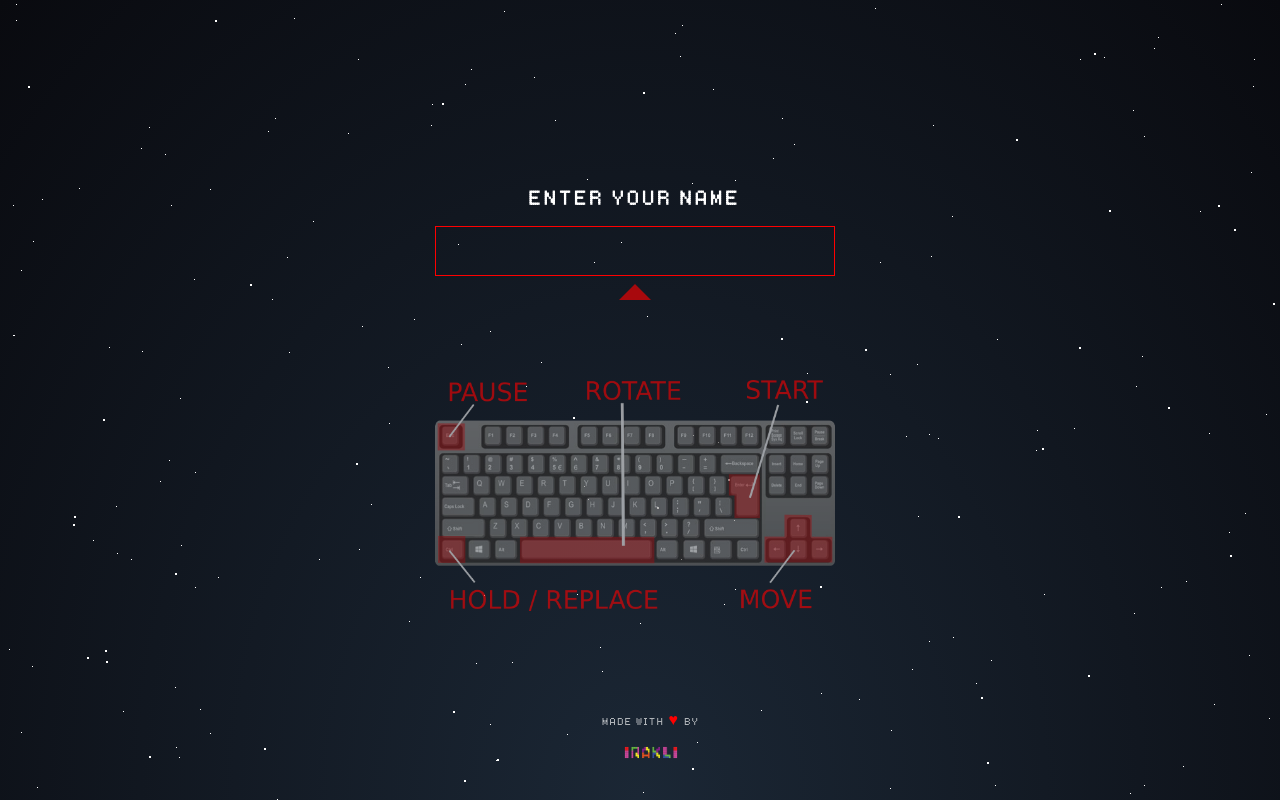
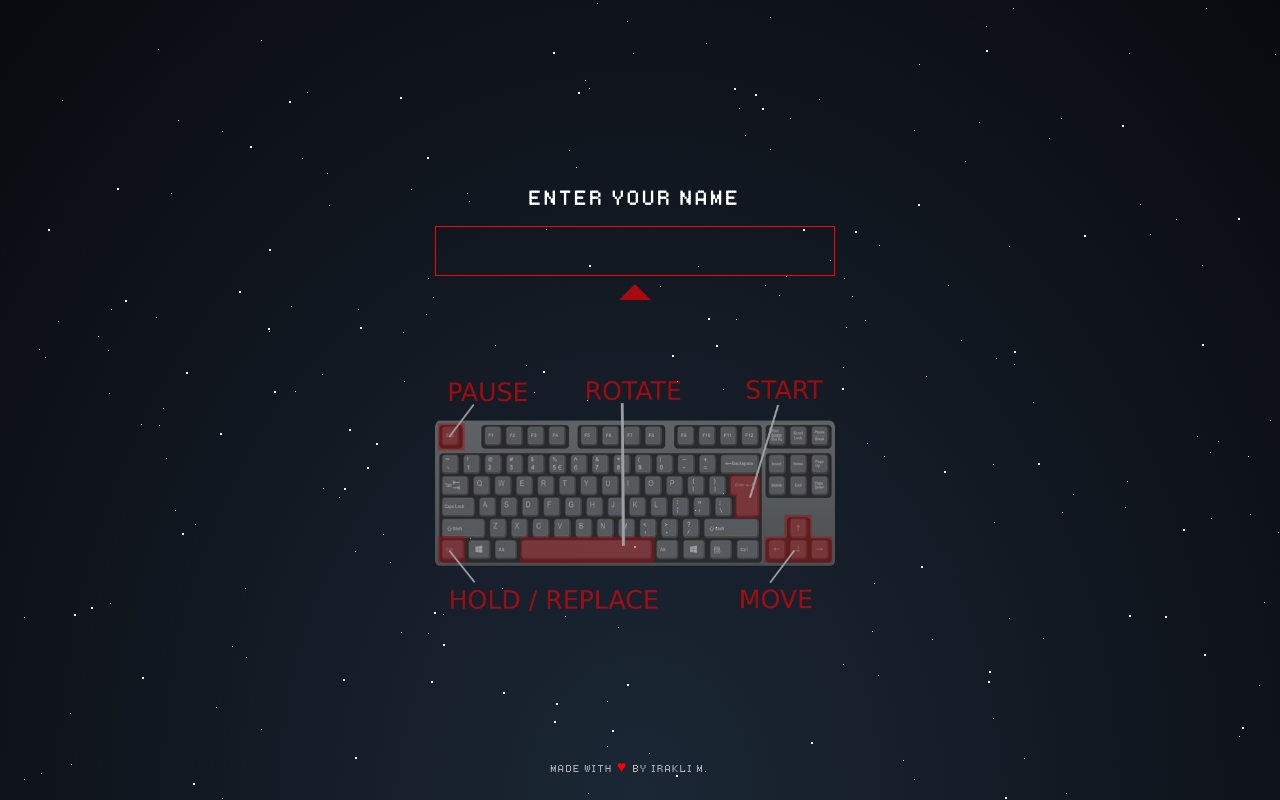
Before and after one commit to iraconira/tetris, a React (Create React App) app: page / in a window 1280 px wide. Built offline with nearby package versions, Linux system fonts and the light colour scheme.

Commit message:
signature ok

```diff
--- a/src/App.scss
+++ b/src/App.scss
@@ -474,48 +474,14 @@ html {
 .copyright {
   position: absolute;
   bottom: 1rem;
-  flex-flow: nowrap;
   justify-content: center;
-  width: 100%;
-
-  .text {
+  width: 90%;
+  .text-wrapper {
+    margin: 0 auto;
     span {
       color: red;
       font-size: 1rem;
       width: max-content;
     }
   }
-  .name {
-    display: inline-flex;
-    transform: scale(0.3);
-    span {
-      background-image: url(/tetrisletters.png);
-      background-repeat: no-repeat;
-      background-size: 300px;
-      height: 37px;
-      position: relative;
-      margin: 5px;
-      // border: 1px solid lightgrey;
-    }
-    .i {
-      background-position: -9px -62px;
-      width: 12px;
-    }
-    .r {
-      background-position: -46px -114px;
-      width: 25px;
-    }
-    .a {
-      background-position: -8px -12px;
-      width: 25px;
-    }
-    .k {
-      background-position: -72px -62px;
-      width: 25px;
-    }
-    .l {
-      background-position: -115px -62px;
-      width: 25px;
-    }
-  }
 }
--- a/src/components/intro.jsx
+++ b/src/components/intro.jsx
@@ -37,16 +37,8 @@ class Intro extends Component {
         )) || <div className='triangle-up'></div>}
         <div className='instructions'></div>
         <div className='copyright'>
-          <div className='text'>
-            made with <span>&hearts;</span> by
-          </div>
-          <div className='name'>
-            <span className='i'></span>
-            <span className='r'></span>
-            <span className='a'></span>
-            <span className='k'></span>
-            <span className='l'></span>
-            <span className='i'></span>
+          <div className='text-wrapper'>
+            made with <span>&hearts;</span> by irakli m.
           </div>
         </div>
       </form>
```
